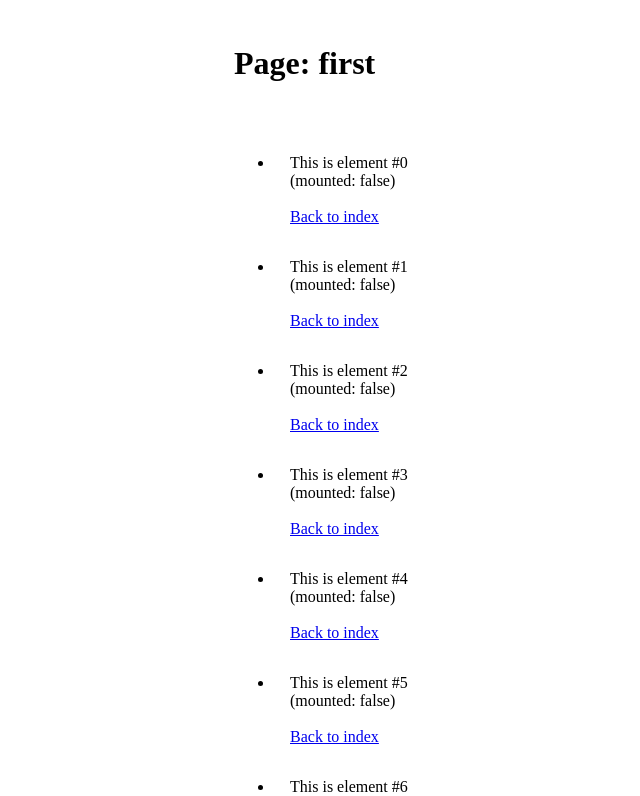
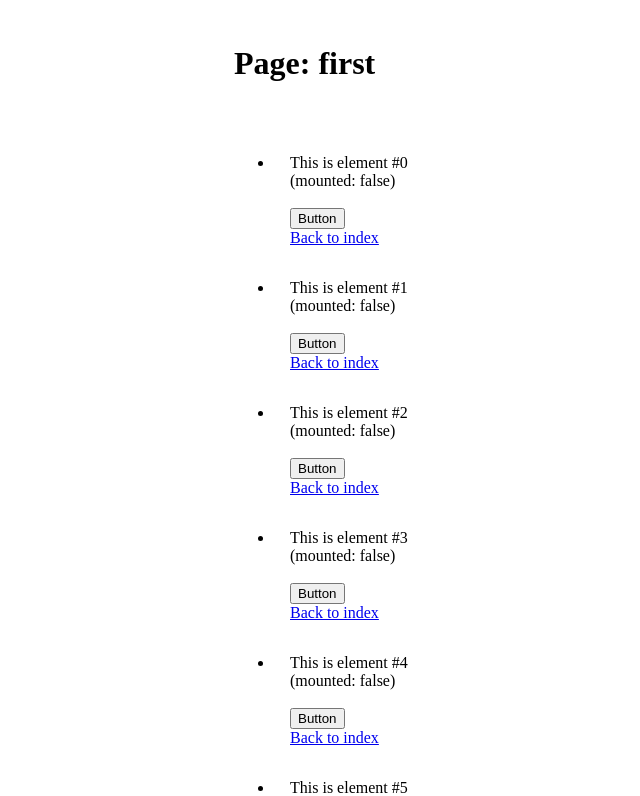
Before and after one commit to nWacky/nuxt-15239, a Nuxt app: page /page/first in a window 1280 px wide. Shown: the top 796 px of the page, without its empty margins (106-746 px from the left). Built offline with nearby package versions, Linux system fonts and the light colour scheme.

Commit message:
add onclick

```diff
--- a/components/TheListItem.vue
+++ b/components/TheListItem.vue
@@ -1,5 +1,5 @@
 <script lang="ts" setup>
-defineProps({
+const props = defineProps({
   item: {
     type: Object as PropType<FirstDataItem>,
     required: true,
@@ -12,6 +12,10 @@ onMounted(() => {
   // this is an onmounted callback.
   v = 1;
 });
+
+const onClickButton = () => {
+  console.log("item clicked: ", `${JSON.stringify(props.item)}`);
+};
 </script>
 
 <template>
@@ -20,6 +24,10 @@ onMounted(() => {
       <TheText :text="item.text" />
 
       <div>(mounted: {{ v === 1 }})</div>
+
+      <br />
+
+      <button @click="onClickButton">Button</button>
 
       <br />
 
```
